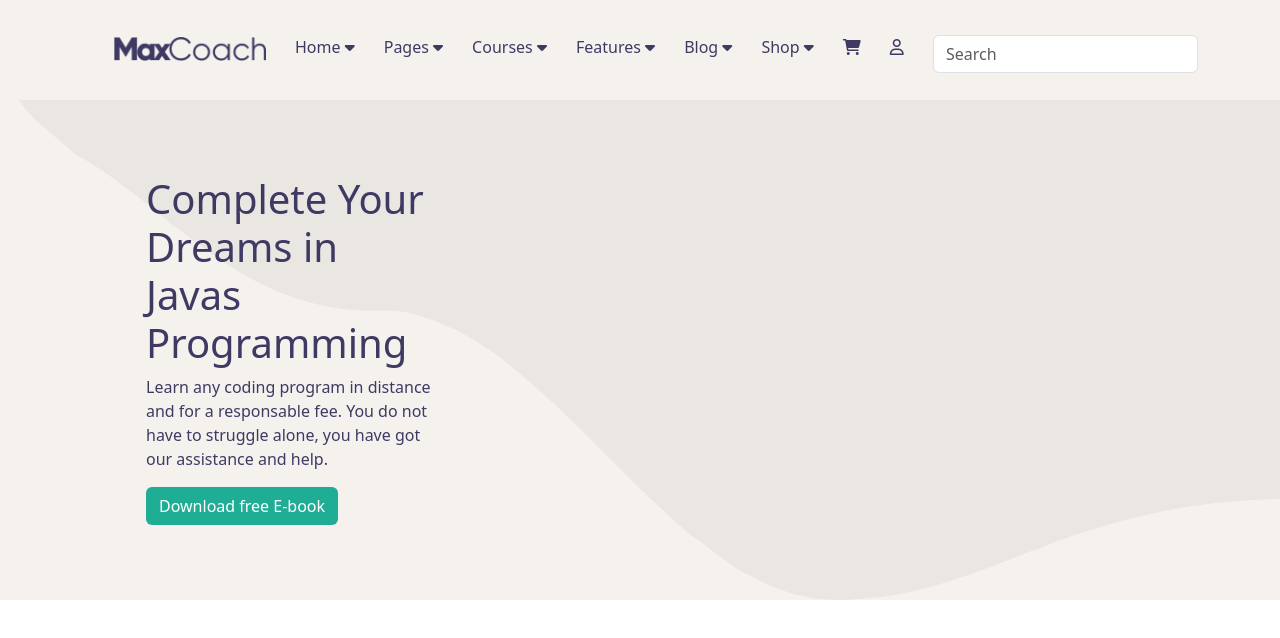
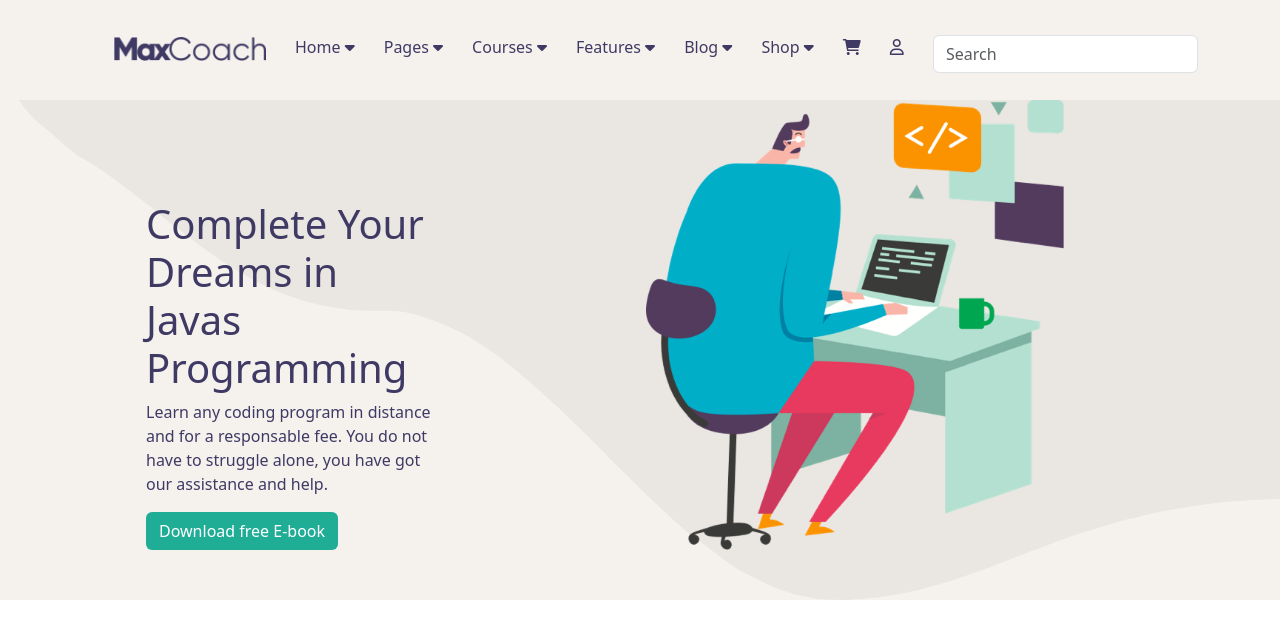
Before and after one commit to VincenzoDiMasi/proj-html-vuejs, a Vue app: page / in a window 1280 px wide. Shown: the top 638 px of the page. Built offline with nearby package versions, Linux system fonts and the light colour scheme.

Commit message:
Add image jumbotron

```diff
--- a/src/components/CardComponent.vue
+++ b/src/components/CardComponent.vue
@@ -34,7 +34,7 @@ props: {
 div {
     div {
         margin-left: 32px;
-        // margin-top: 130px;
+        margin-top: 100px;
     }
 }
 .btn-green{
--- a/src/components/JumbotronHeader.vue
+++ b/src/components/JumbotronHeader.vue
@@ -34,14 +34,16 @@ export default {
 <template>
   <section id="jumbotron">
     <div class="container">
-        <div class="row">
-  <div class="col-sm-4">
-    <CardComponent v-for="card in cards" :card="card" :key="card.id"></CardComponent>
-  </div>
-  <div class="col-sm-8">
+        <div class="row justify-content-between">
+            <div class="col-sm-4">
+                <CardComponent v-for="card in cards" :card="card" :key="card.id"></CardComponent>
+            </div>
+            <div class="col-sm-8 ">
 
-  </div>
-</div>
+                    <img src="../assets/img/home-5-hero-image.png" alt="">
+
+            </div>
+        </div>
     </div>
   </section>
 </template>
@@ -52,11 +54,14 @@ export default {
     background-repeat: no-repeat;
     background-color: #F5F1ED;
     min-height: 500px;
-    display: flex;
-    align-items: center;
+    // display: flex;
+    // align-items: center;
     // transform: rotate(180deg)
 
-
+    img{
+        height: 450px;
+        margin-left: 25%;
+    }
 
 }
 </style>
```
